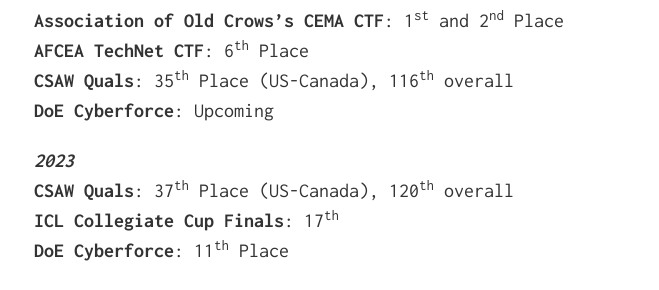
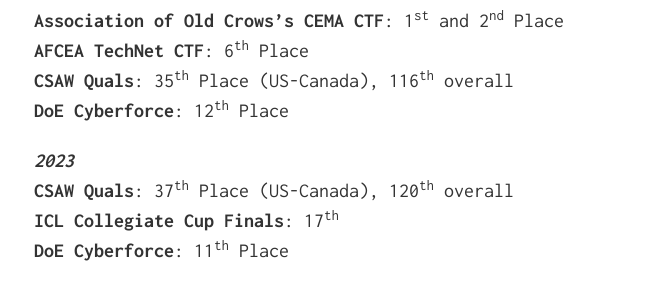
Before and after one commit to UMBCCyberDawgs/umbccyberdawgs.github.io, a Jekyll site: the page built from index.md, in a window 1280 px wide and 900 px high, scrolled down 3576 px. Shown: the part 163-453 px from the top of the window, without its empty margins (286-945 px from the left). Built offline with Jekyll 4.4.1, drawn with Linux system fonts in a browser that asks for light colours; our own code applies the rules of GitHub Pages for plain Markdown files.

Commit message:
DOE Result

```diff
--- a/index.md
+++ b/index.md
@@ -80,7 +80,7 @@ Some of our club members try out for and compete together on a collegiate cyber
 **Association of Old Crows's CEMA CTF**: 1<sup>st</sup> and 2<sup>nd</sup> Place \
 **AFCEA TechNet CTF**: 6<sup>th</sup> Place \
 **CSAW Quals**: 35<sup>th</sup> Place (US-Canada), 116<sup>th</sup> overall \
-**DoE Cyberforce**: Upcoming
+**DoE Cyberforce**: 12<sup>th</sup> Place
 
 **_2023_** \
 **CSAW Quals**: 37<sup>th</sup> Place (US-Canada), 120<sup>th</sup> overall \
```
